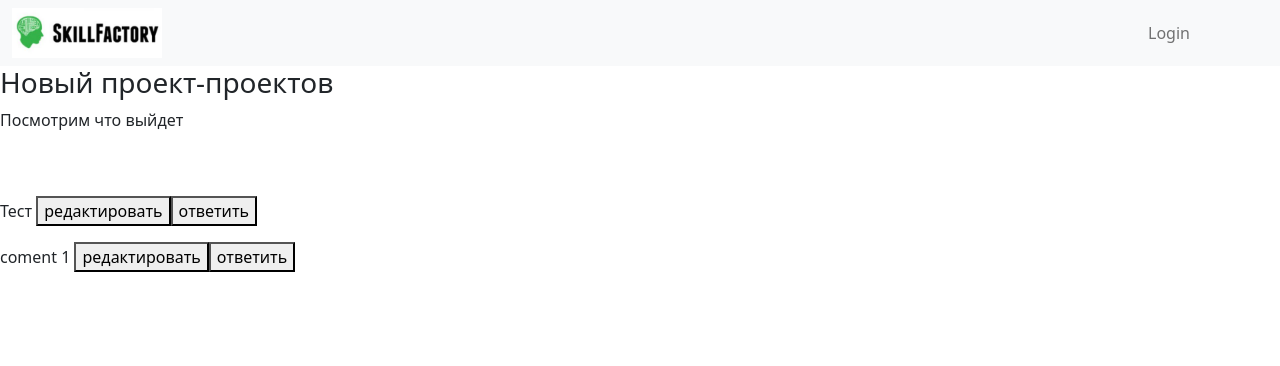
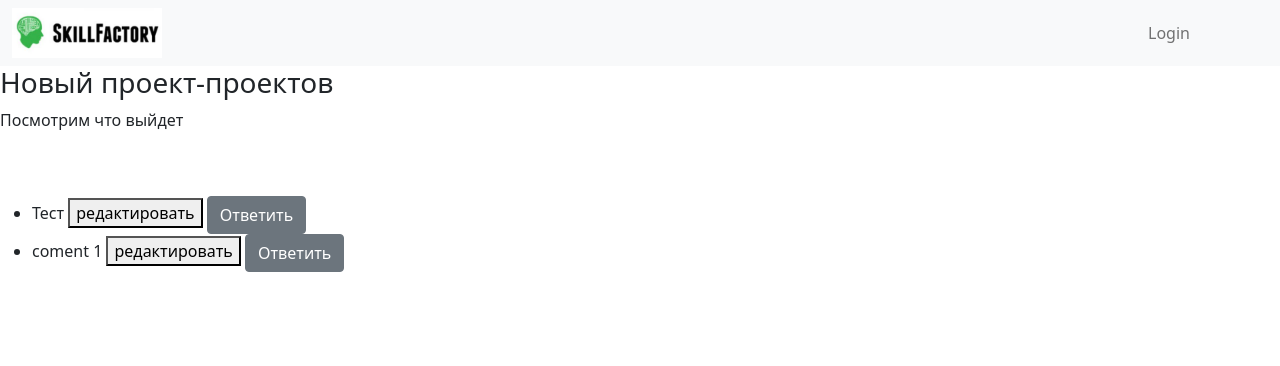
Before and after one commit to zhuyiwan/skillfacktory-newsboard, a Django app: page /note/0ea6d3da-2ddf-4fac-b9eb-f7b9ecdf14a6 in a window 1280 px wide. Shown: the top 366 px of the page. Run offline with Django 4.2, Linux system fonts and the light colour scheme; data comes from the database, SQL or seed files in the repository.

Commit message:
note details

```diff
--- a/CRM/templates/notes/notes_details.html
+++ b/CRM/templates/notes/notes_details.html
@@ -8,10 +8,15 @@
 <p>{{ note.content|no_swear_words  }}</p>
 {% if perms.notes.view_note %}
     <a href={% url 'note_update' note.id %} class='btn btn-secondary'>Редактировать</a>
-    <a href={% url 'note_update' note.id %} class='btn btn-secondary'>Ответить</a>
+    <a href={% url 'note_create' %} class='btn btn-secondary'>Ответить</a>
     {% endif %}
     <br><br>
-{% for comment in comments %}
-    <p>{{ comment.current_note.content }} <button>редактировать</button><button>ответить</button></p>
-{% endfor %}
+    <ul>
+    {% for comment in comments %}
+        <li>{{ comment.current_note.content }}
+            <button>редактировать</button>
+            <a href={% url 'note_create' %} class='btn btn-secondary'>Ответить</a>
+        </li>
+    {% endfor %}
+    </ul>
 {% endblock content %}
```
